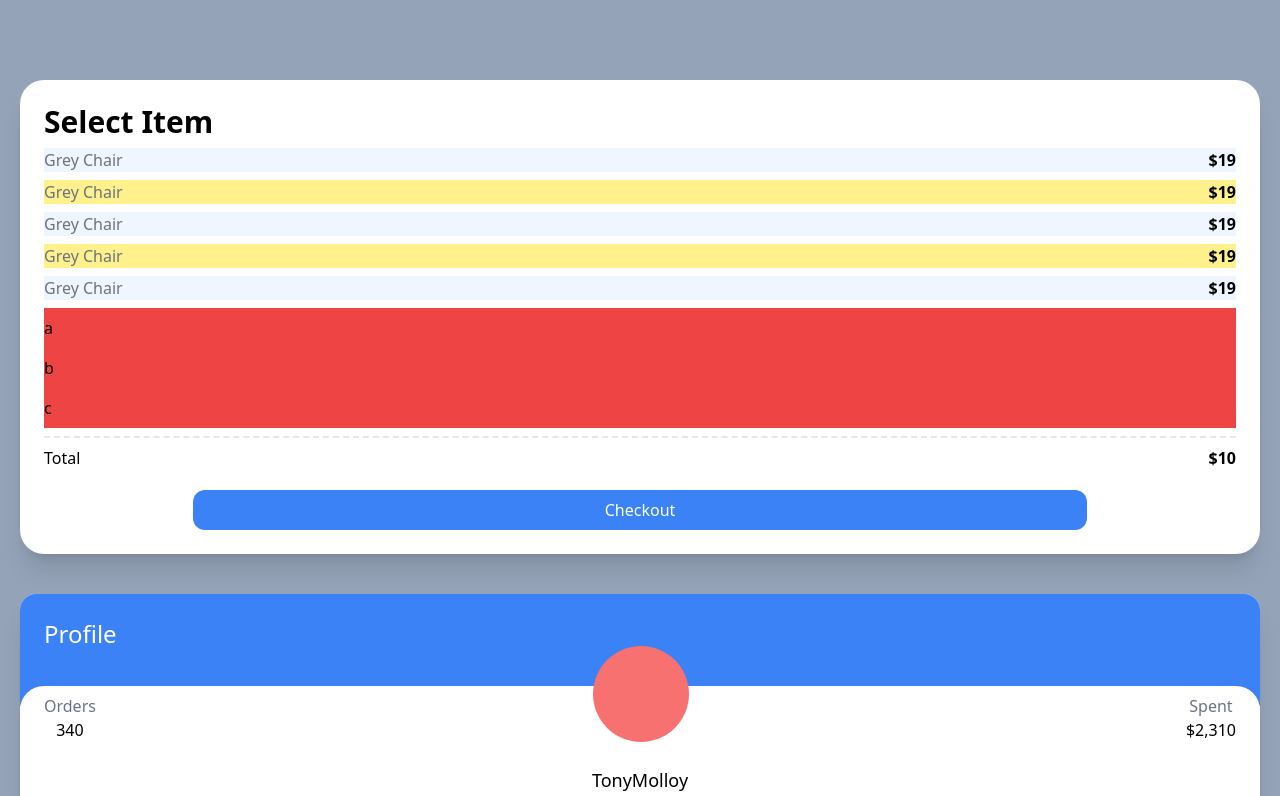
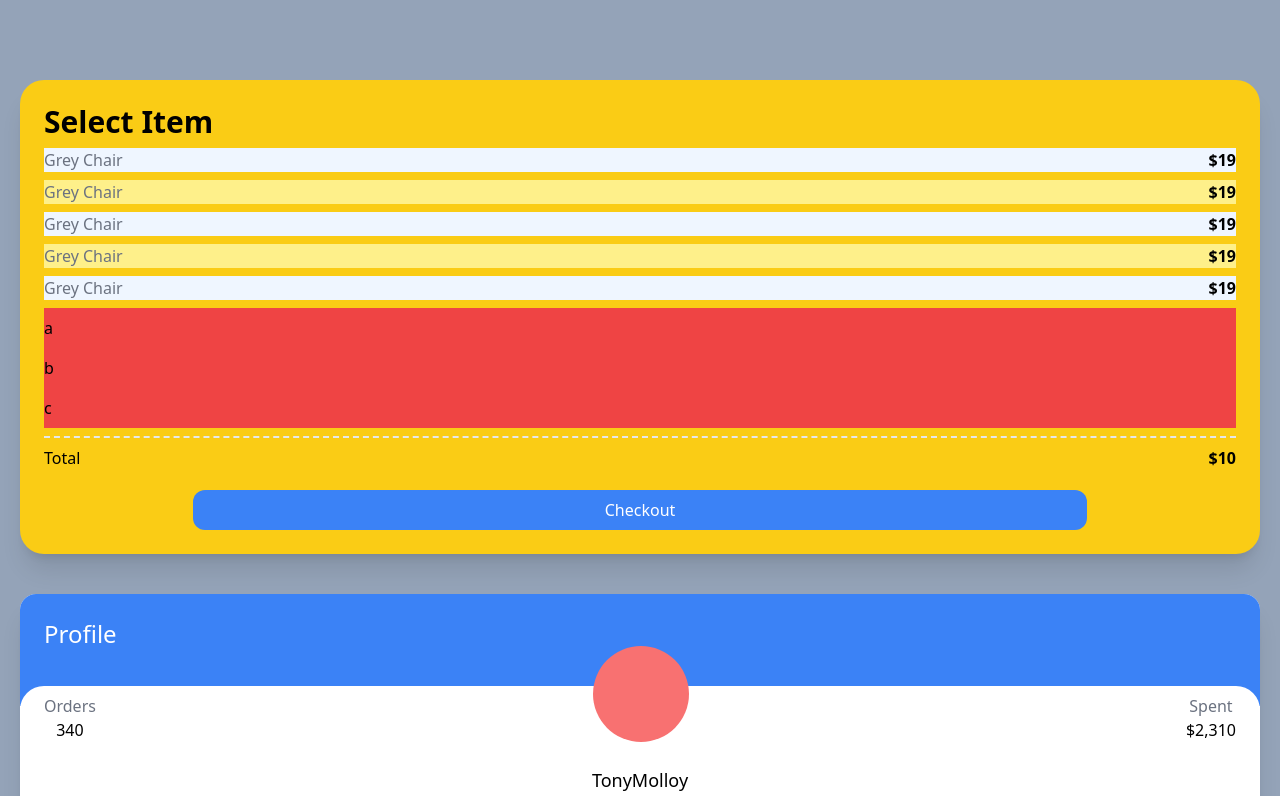
Before and after one commit to in-woong/NomadCoder, a Next.js app in the folder carrot-market/: page / in a window 1280 px wide. Shown: the top 796 px of the page. Built offline with nearby package versions, Linux system fonts and the light colour scheme.

Commit message:
4.9 Responsive Modifiers

```diff
--- a/carrot-market/pages/index.tsx
+++ b/carrot-market/pages/index.tsx
@@ -3,7 +3,7 @@
 const Home: NextPage = () => {
   return (
     <div className='grid min-h-screen gap-10 bg-slate-400 py-20 px-5'>
-      <div className='flex flex-col rounded-3xl bg-white p-6 shadow-xl'>
+      <div className='flex flex-col rounded-3xl bg-white p-6 shadow-xl sm:bg-red-400 md:bg-teal-400 lg:bg-indigo-400 xl:bg-yellow-400'>
         <span className='text-3xl font-semibold'>Select Item</span>
         <ul>
           {[1, 2, 3, 4, 5].map((i) => (
```
